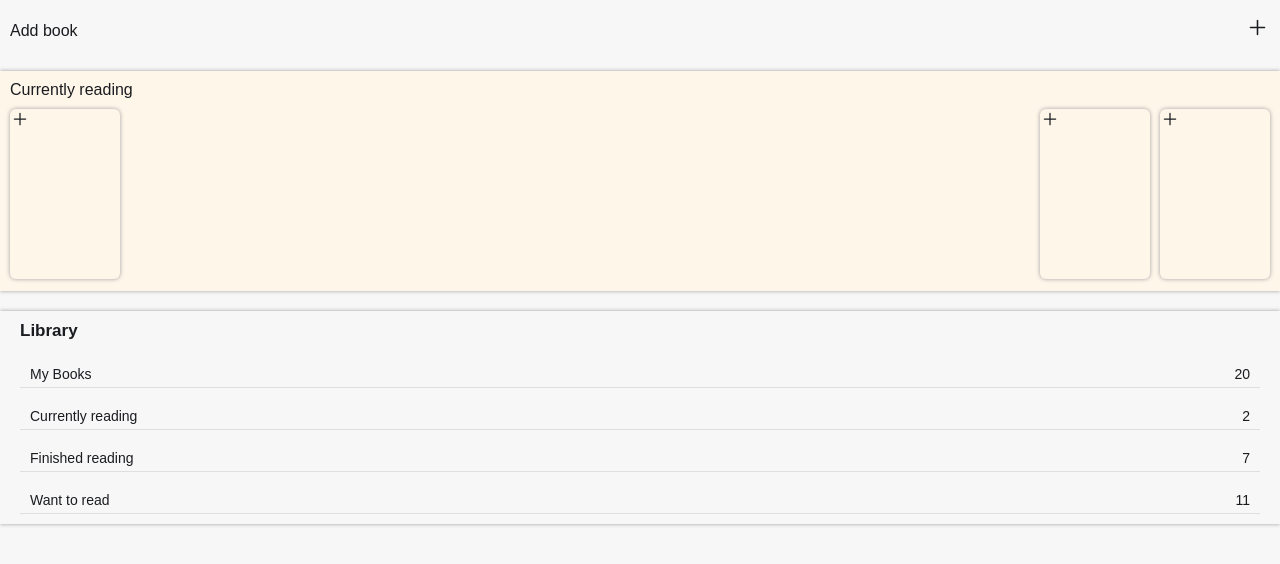
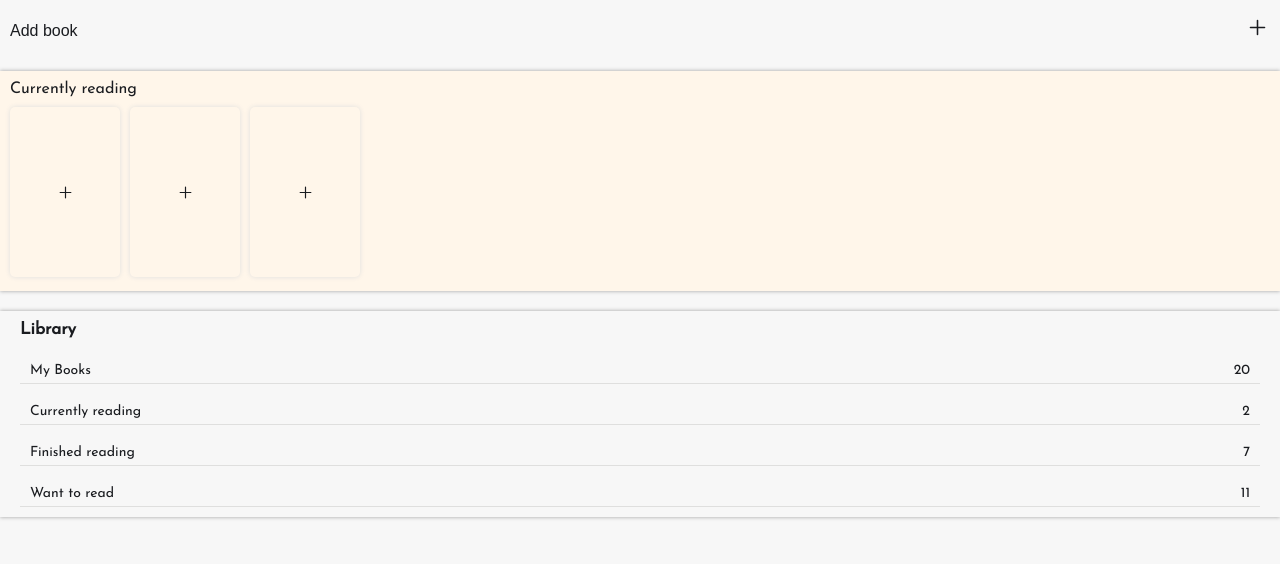
Before and after one commit to SecretStrawberry/read-o-matic, a React (Create React App) app: page / in a window 1280 px wide. Shown: the top 564 px of the page. Built offline with nearby package versions, Linux system fonts and the light colour scheme.

Commit message:
redone the styles of BookItems with a css file because styled components did broke all styles

```diff
--- /dev/null
+++ b/src/books/BookItems.css
@@ -0,0 +1,13 @@
+.Item {
+  display: flex;
+  justify-content: center;
+  align-items: center;
+
+  width: 11rem;
+
+  font-size: 1.9rem;
+
+  box-shadow: 0 0 5px #dfdfde;
+
+  border-radius: 5px;
+}
--- /dev/null
+++ b/src/books/BookItems.js
@@ -0,0 +1,23 @@
+import React from "react";
+
+import { IoAdd } from "react-icons/io5";
+
+import "./BookItems.css";
+
+function BookItem() {
+  return (
+    <>
+      <div className="Item">
+        <IoAdd />
+      </div>
+      <div className="Item">
+        <IoAdd />
+      </div>
+      <div className="Item">
+        <IoAdd />
+      </div>
+    </>
+  );
+}
+
+export default BookItem;
--- a/src/books/BooksCarousel.js
+++ b/src/books/BooksCarousel.js
@@ -3,7 +3,7 @@ import styled from "styled-components";
 
 import { colors } from "../utils/colors";
 
-import CarouselItem from "./CarouselItem";
+import BookItem from "./BookItems";
 
 const CarouselWrapper = styled.div`
   @import url("https://fonts.googleapis.com/css2?family=Josefin+Sans:wght@100;200;300;400&display=swap");
@@ -27,7 +27,7 @@ const CarouselWrapper = styled.div`
 const ItemsContainer = styled.div`
   display: grid;
   grid-auto-flow: column;
-  grid-template-columns: 1fr;
+
   justify-content: start;
 
   height: 85%;
@@ -41,7 +41,7 @@ function BooksCarousel() {
     <CarouselWrapper>
       <h2>Currently reading</h2>
       <ItemsContainer>
-        <CarouselItem />
+        <BookItem />
       </ItemsContainer>
     </CarouselWrapper>
   );
--- a/src/books/CarouselItem.js
+++ /dev/null
@@ -1,32 +0,0 @@
-import React from "react";
-import styled from "styled-components";
-import { IoAdd } from "react-icons/io5";
-
-import { colors } from "../utils/colors";
-
-const Book = styled.div`
-  font-size: 2rem;
-  width: 11rem;
-  height: 100%;
-
-  border-radius: 6px;
-  box-shadow: 0 0 4px ${colors.grey};
-`;
-
-function CarouselItem() {
-  return (
-    <>
-      <Book>
-        <IoAdd />
-      </Book>
-      <Book>
-        <IoAdd />
-      </Book>
-      <Book>
-        <IoAdd />
-      </Book>
-    </>
-  );
-}
-
-export default CarouselItem;
```
